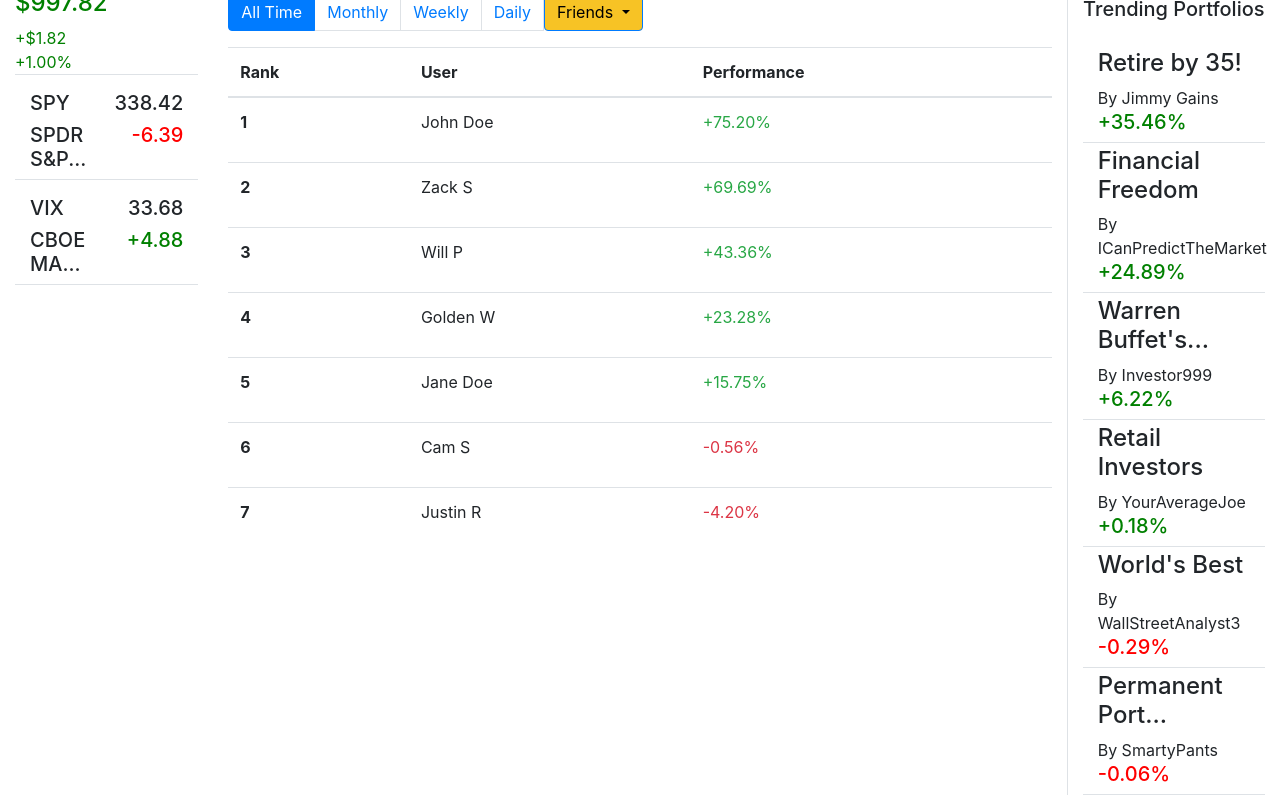
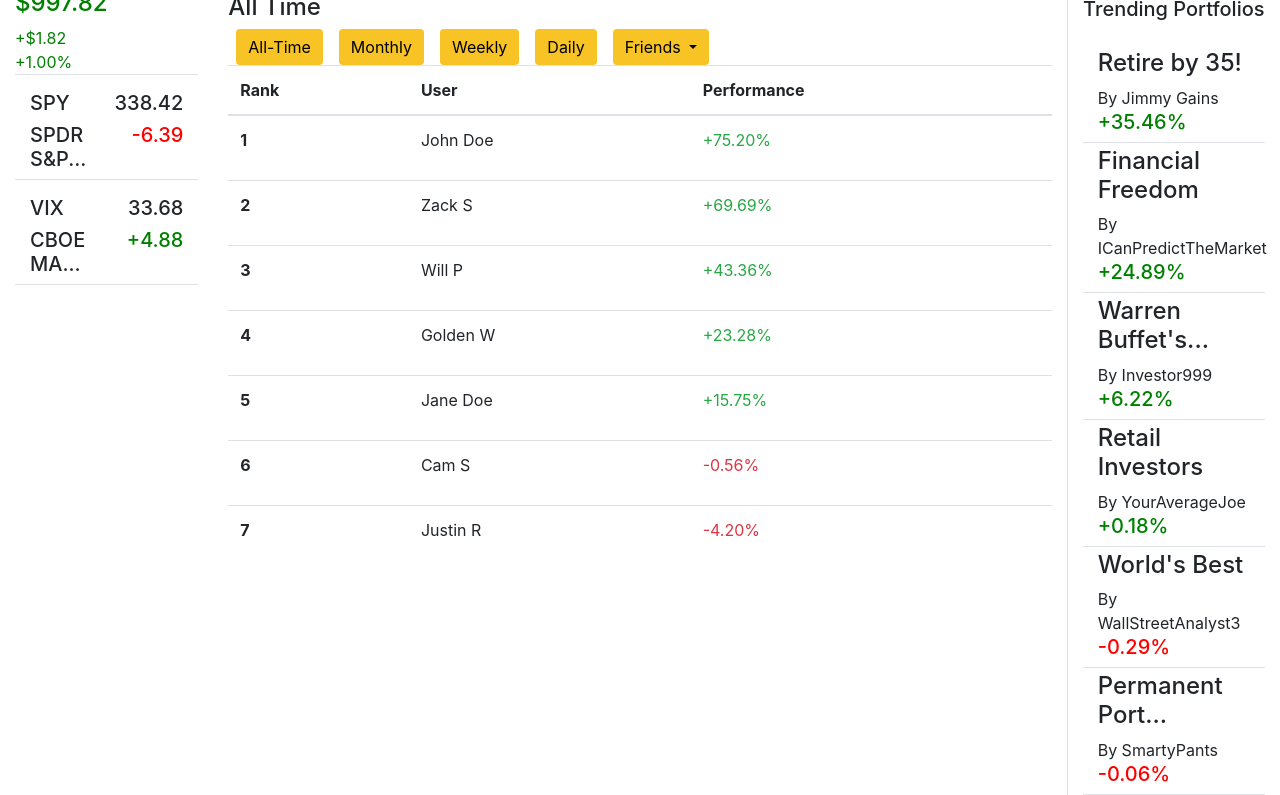
Before and after one commit to goldenwo/cs326-final-iota, a website: page rankings.html in a window 1280 px wide. Shown: the part 105-900 px from the top of the page. Drawn offline with nearby package versions, Linux system fonts and the light colour scheme.

Commit message:
more front end

```diff
--- a/rankings.html
+++ b/rankings.html
@@ -6,12 +6,13 @@
         <link rel="stylesheet" href="https://cdn.jsdelivr.net/npm/bootstrap@4.5.3/dist/css/bootstrap.min.css" integrity="sha384-TX8t27EcRE3e/ihU7zmQxVncDAy5uIKz4rEkgIXeMed4M0jlfIDPvg6uqKI2xXr2" crossorigin="anonymous">
         <link rel="stylesheet" href="main.css" />
         <title>Rankings</title>
+        <script type="module" src="rankings.js" defer></script>
     </head>
     <body>
 
       <nav class="navbar navbar-expand-md navbar-light bg-faded">
-        <a class="navbar-brand" href="#">
-          <img id="brandlogo" src="docs/imgs/stonks_logo.svg" class="d-inline-block align-top" width="100" height="30" alt="" loading="lazy">
+        <a class="navbar-brand" href="index.html">
+          <img id="brandlogo" src="docs/imgs/stonks_logo.svg" class="d-inline-block align-top"  width="100" height="30" alt="" loading="lazy">
         </a>
 
         <form class="mr-auto ml-auto d-inline w-25">
@@ -98,26 +99,26 @@
             <div class = 'col-8'>
 
            <h3>Rankings</h3>
+           <h4>All Time</h4>
 
-                  <nav aria-label="...">
-                    <ul class="pagination" id='pagination'>
-                   <li class="page-item active" aria-current="page">
-                       <a class="page-link" href="#">All Time <span class="sr-only">(current)</span></a>
-                  </li>
-                      <li class="page-item"><a class="page-link" href="#">Monthly</a></li>
-                      <li class="page-item"><a class="page-link" href="#">Weekly</a></li>
-                      <li class="page-item"><a class="page-link" href="#">Daily</a></li>
+
+                      <form class="form-inline">
+                        <a class="btn btn-primary mx-2 border-0" id="all-timeBtn">All-Time</a>
+                        <a class="btn btn-primary mx-2 border-0" id="monthlyBtn">Monthly</a>
+                        <a class="btn btn-primary mx-2 border-0" id="weeklyBtn">Weekly</a>
+                        <a class="btn btn-primary mx-2 border-0" id="dailyBtn">Daily</a>
+
                     <div class="dropdown" id='dropdown-rank'>
-                    <button class="btn btn-primary dropdown-toggle" type="button" id="dropdownMenuButton" data-toggle="dropdown" aria-haspopup="true" aria-expanded="false">
+                    <a class="btn btn-primary dropdown-toggle mx-2 border-0" role="button" id="dropdownMenuButton" data-toggle="dropdown" aria-haspopup="true" aria-expanded="false">
                       Friends
-                    </button>
+                    </a>
                     <div class="dropdown-menu" aria-labelledby="dropdownMenuButton" id="comparison-dropdown">
-                      <a class="dropdown-item"href="#">Friends</a>
+                      <a class="dropdown-item" href="#">Friends</a>
                       <a class="dropdown-item" href="#">Groups</a>
                       <a class="dropdown-item" href="#">Global</a>
                     </div>
-                  </div></ul>
-                  </nav>
+                  </div>
+                </form>
 
 
 
```
Also changed, not shown: groups.html (+1 -1 lines), index.html (+1 -1 lines).
